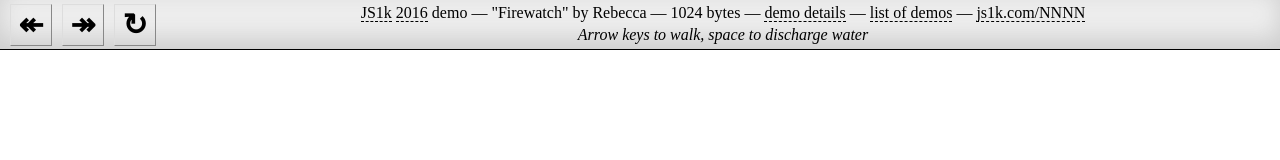
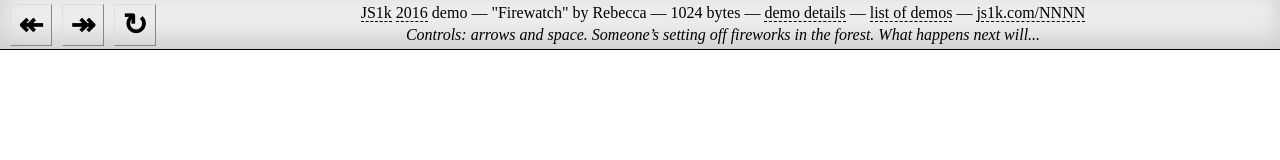
Before and after one commit to veu/js1k-2016, a website: page shim.html in a window 1280 px wide. Drawn offline with Linux system fonts and the light colour scheme.

Commit message:
1024 update description

```diff
--- a/shim.html
+++ b/shim.html
@@ -43,7 +43,7 @@
         </h1>
         <p>
           <em>
-            Arrow keys to walk, space to discharge water
+            Controls: arrows and space. Someone’s setting off fireworks in the forest. What happens next will...
           </em>
         </p>
         <aside>
```
